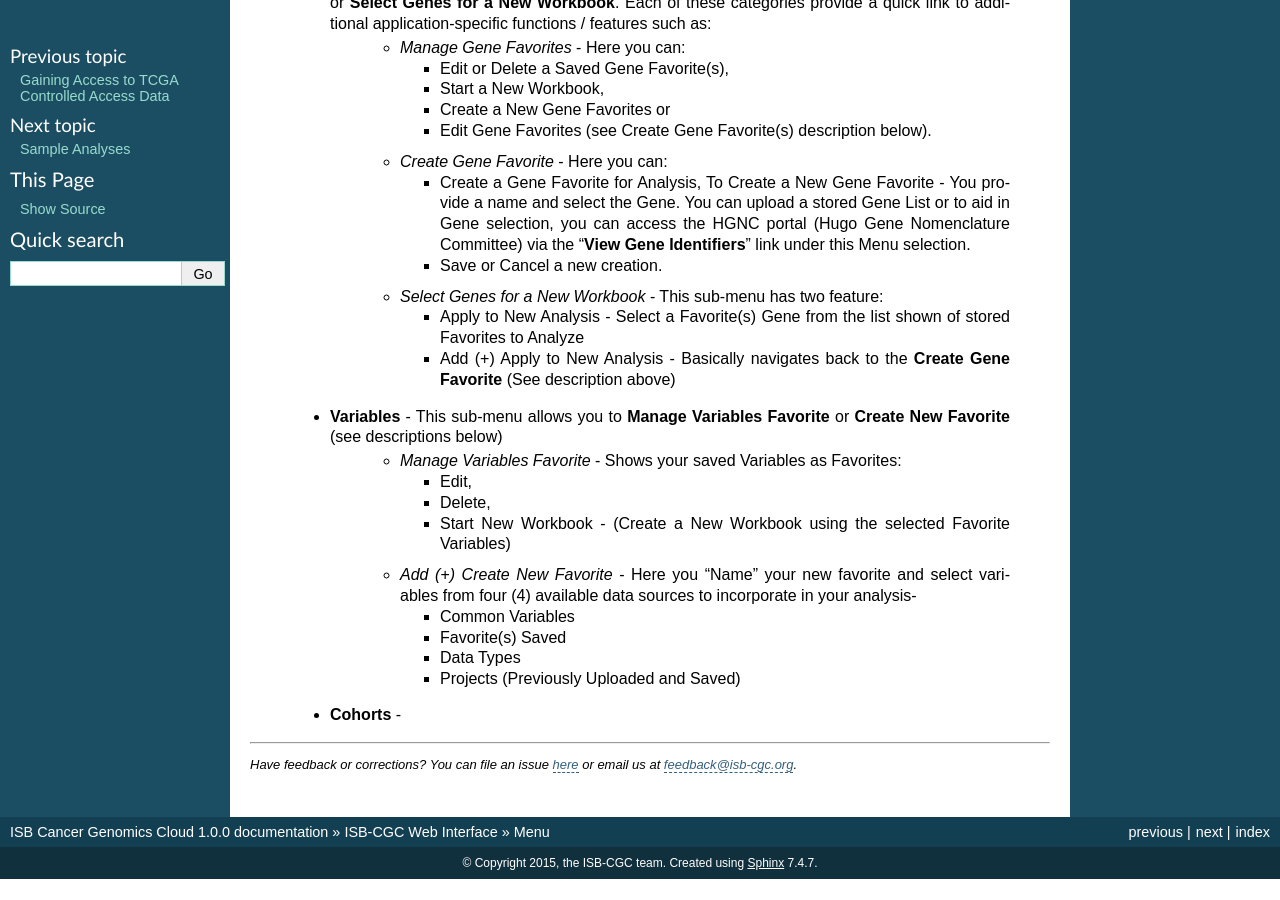
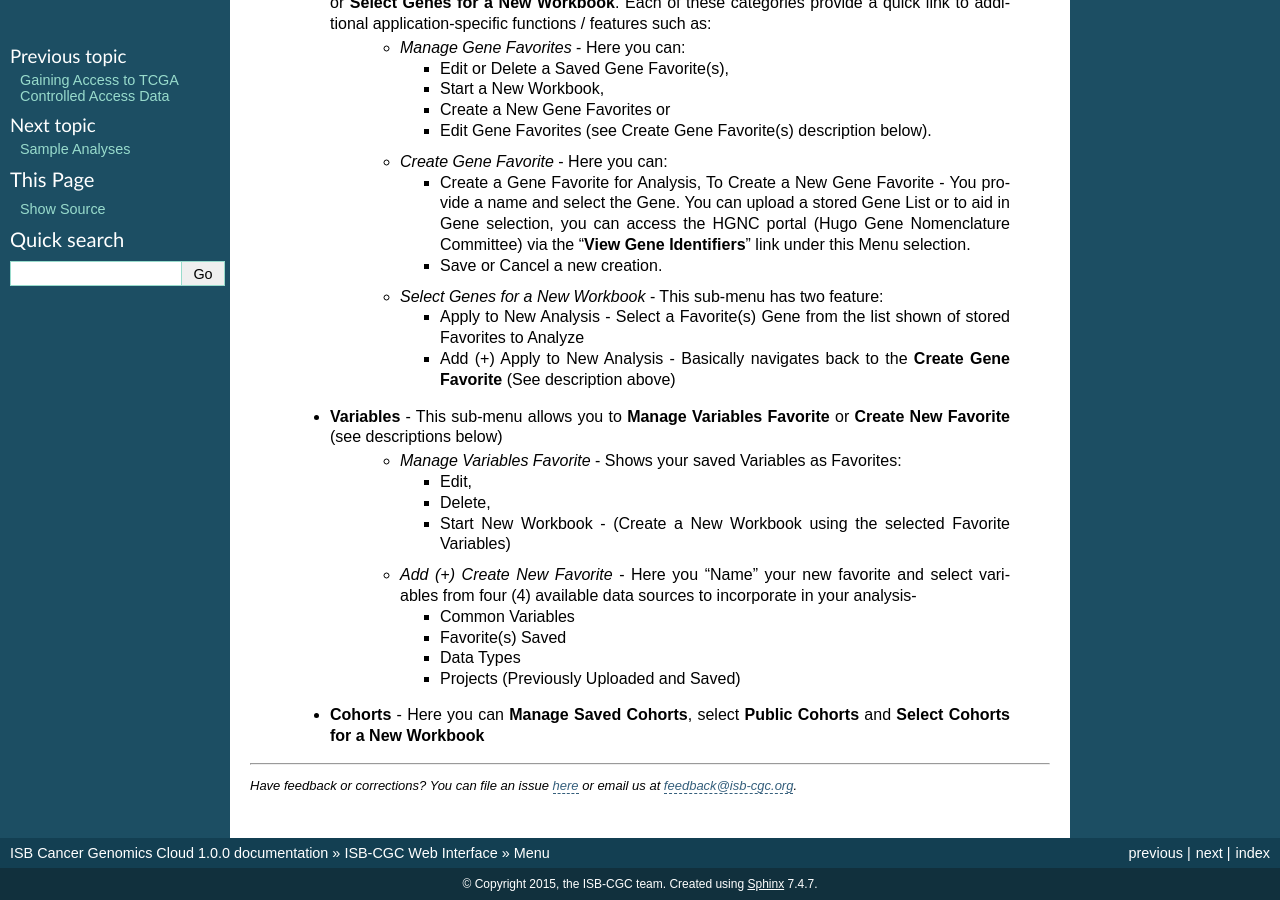
Before and after one commit to isb-cgc/readthedocs, a Sphinx documentation site: the page built from docs/source/sections/webapp/Menu.rst, in a window 1280 px wide and 900 px high, scrolled down 858 px. Built offline with Sphinx 7.4.7, drawn with Linux system fonts in a browser that asks for light colours; before the commit the page ends 1737 px from its top, so only the background shows below that.

Commit message:
Update Menu.rst

```diff
--- a/docs/source/sections/webapp/Menu.rst
+++ b/docs/source/sections/webapp/Menu.rst
@@ -54,5 +54,4 @@ The **MENU** is a graphical control element which contains application navigatio
       * Data Types
       * Projects (Previously Uploaded and Saved)
 
-
- * **Cohorts** -
+ * **Cohorts** - Here you can **Manage Saved Cohorts**, select **Public Cohorts** and **Select Cohorts for a New Workbook**
```
